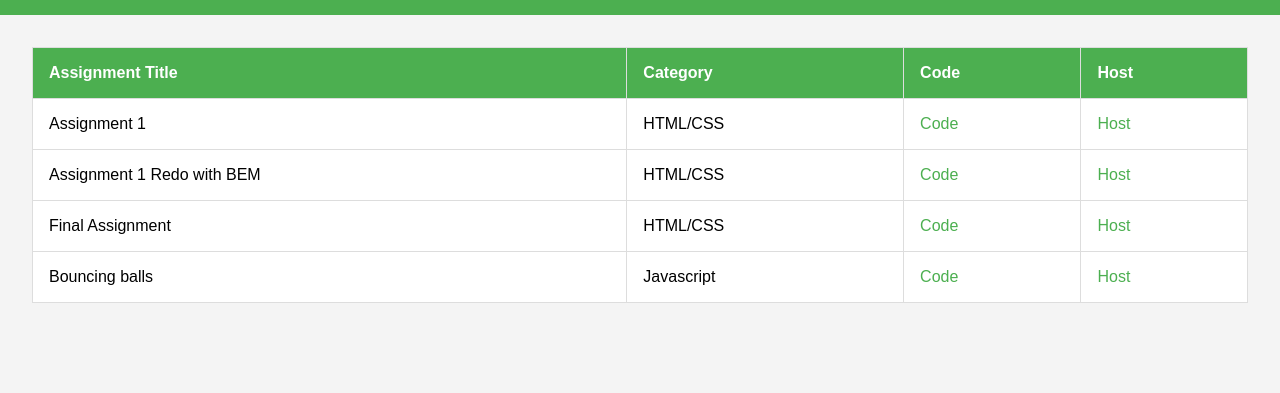
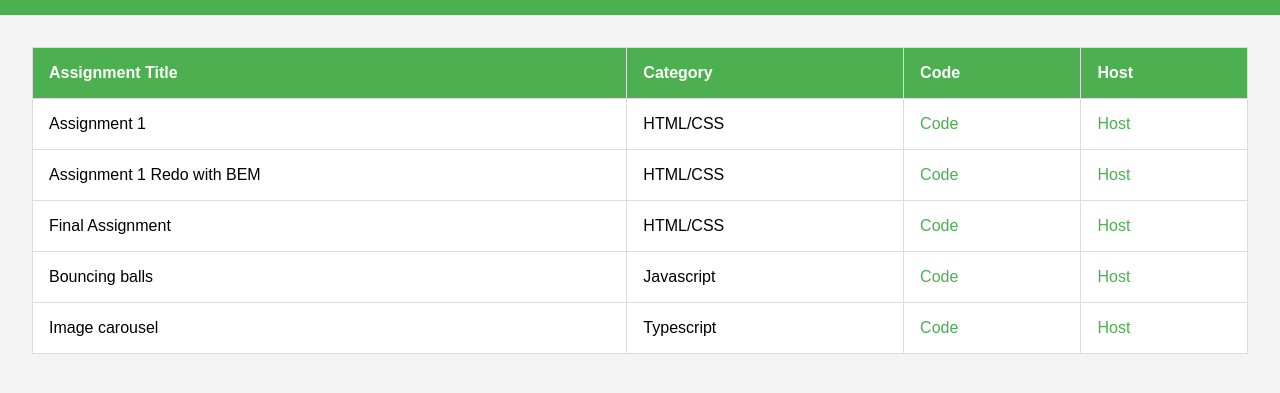
Before and after one commit to jayan058/assignments, a plain HTML site: page index.html in a window 1280 px wide. Shown: the part 193-586 px from the top of the page. Drawn offline with Linux system fonts and the light colour scheme.

Commit message:
Update index.html

```diff
--- a/index.html
+++ b/index.html
@@ -47,6 +47,13 @@
                     <td><a href=https://github.com/jayan058/ball-collision>Code</a></td>
                     <td><a href=https://jayan058.github.io/ball-collision/>Host</a></td>
                 </tr>
+
+                <tr>
+                    <td>Image carousel</td>
+                    <td>Typescript</td>
+                    <td><a href=https://github.com/jayan058/image-carousel>Code</a></td>
+                    <td><a href=https://jayan058.github.io/image-carousel/>Host</a></td>
+                </tr>
             </tbody>
         </table>
     </main>
```
